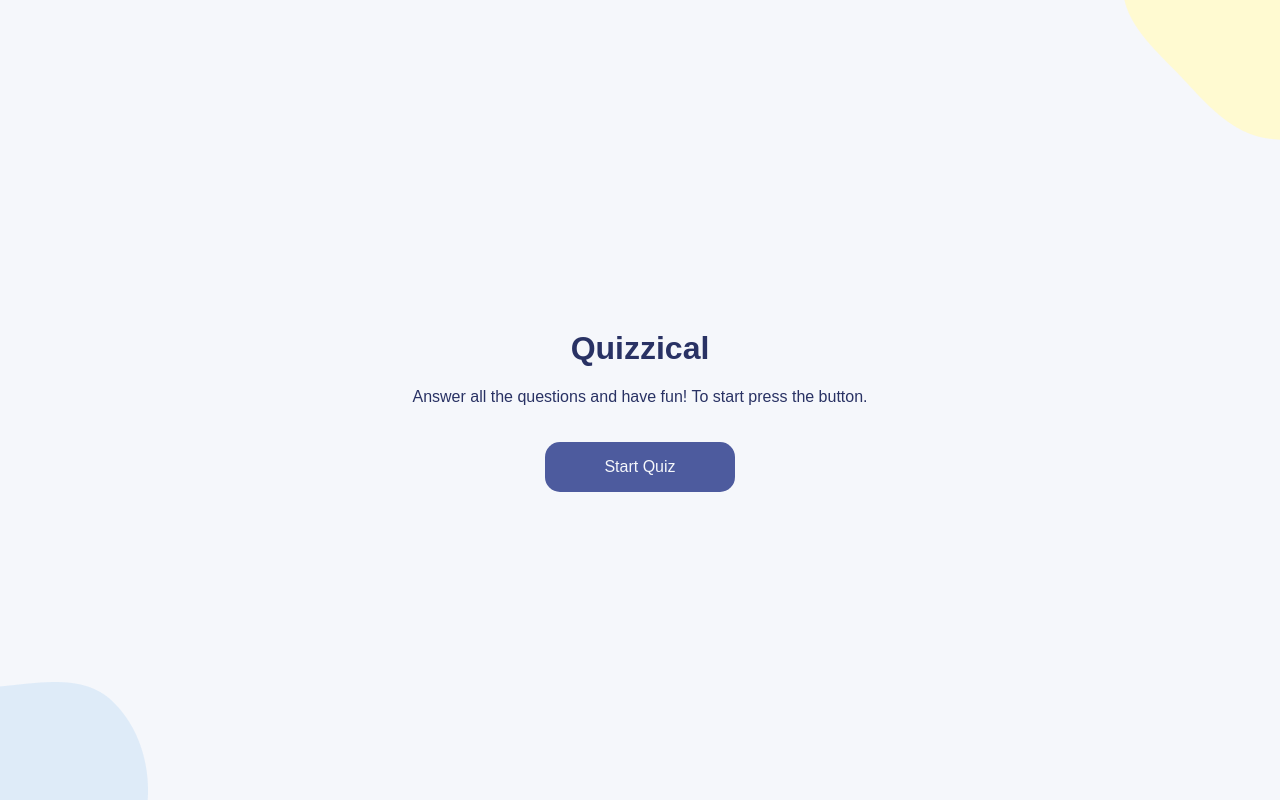
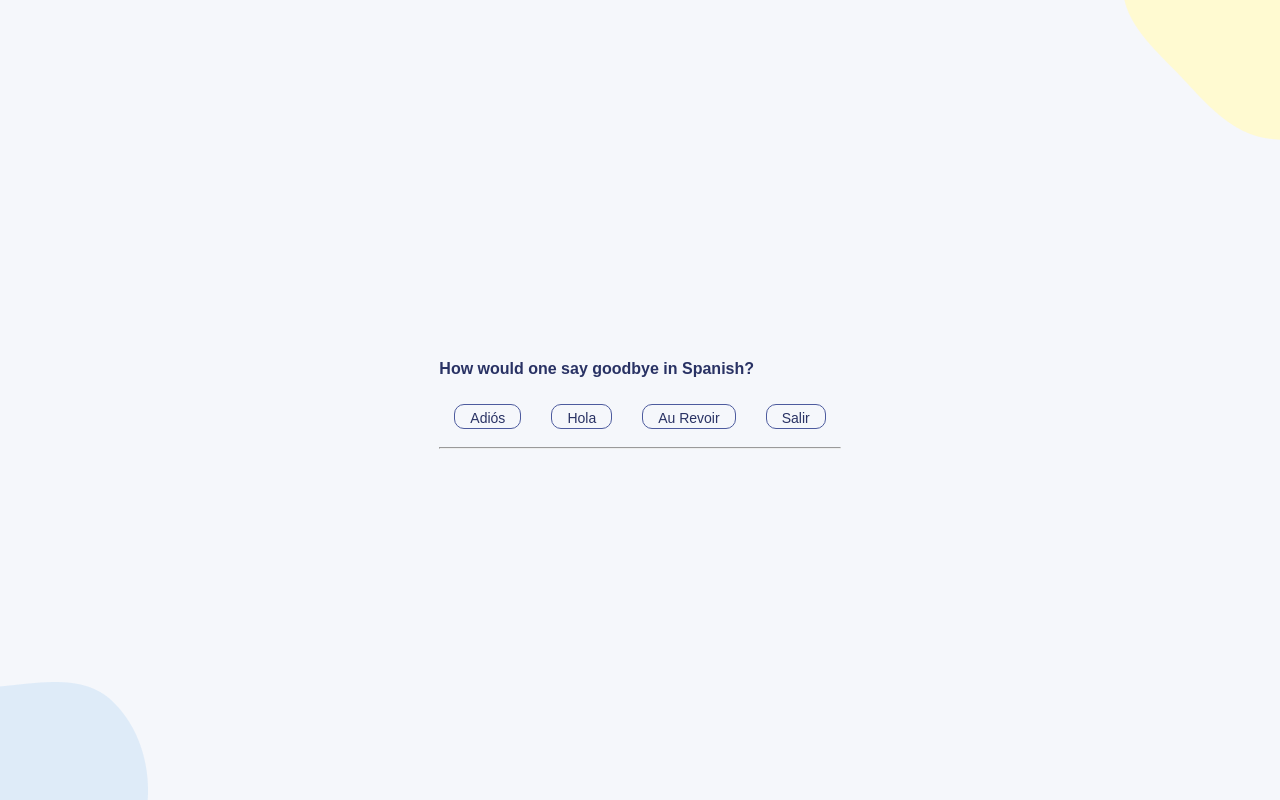
Before and after one commit to marcialeite24/quizzical, a React (Create React App) app: page / in a window 1280 px wide. Both pictures are taken after a click on the button "Start Quiz". Built offline with nearby package versions, Linux system fonts and the light colour scheme.

Commit message:
Creating the questions screen

```diff
--- a/src/App.css
+++ b/src/App.css
@@ -44,3 +44,20 @@ main {
   padding: 5px;
   margin-top: 20px;
 }
+
+.questions p {
+  font-weight: bold;
+  text-align: left;
+}
+
+.options button {
+  font-size: 14px;
+  height: 25px;
+  width: auto;
+  padding: 5px 15px;
+  margin: 10px 15px;
+  border: 1px solid #4D5B9E;
+  border-radius: 10px;
+  background-color: transparent;
+  color: #293264;
+}
--- a/src/App.js
+++ b/src/App.js
@@ -1,11 +1,24 @@
 import './App.css';
 import StartGame from './components/StartGame'
+import Questions from './components/Questions'
+import React from 'react';
 
 export default function App() {
+  const [startGame, setStartGame] = React.useState(false)
+
+  function start() {
+    if(startGame) {
+      setStartGame(false)
+    } else {
+      setStartGame(true)
+    }
+  }
+
   return (
     <main className='start-game'>
       <img src={require('./images/shape-top.png')} alt='shape-top' className='shape-top'/>
-      <StartGame />
+      {!startGame && <StartGame start={start} />}
+      {startGame && <Questions />}
       <img src={require('./images/shape-bottom.png')} alt='shape-bottom' className='shape-bottom'/>
     </main>
   );
--- /dev/null
+++ b/src/components/Questions.js
@@ -0,0 +1,14 @@
+export default function Questions() {
+    return (
+        <div className="questions">
+            <p>How would one say goodbye in Spanish?</p>
+            <div className="options">
+                <button>Adiós</button>
+                <button>Hola</button>
+                <button>Au Revoir</button>
+                <button>Salir</button>
+            </div>
+            <hr/>
+        </div>
+    )
+}
--- a/src/components/StartGame.js
+++ b/src/components/StartGame.js
@@ -1,9 +1,9 @@
-export default function StartGame() {
+export default function StartGame(props) {
     return (
         <div>
             <h1>Quizzical</h1>
             <p>Answer all the questions and have fun! To start press the button.</p>
-            <button>Start Quiz</button>
+            <button onClick={props.start}>Start Quiz</button>
         </div>
     )
 }
```
